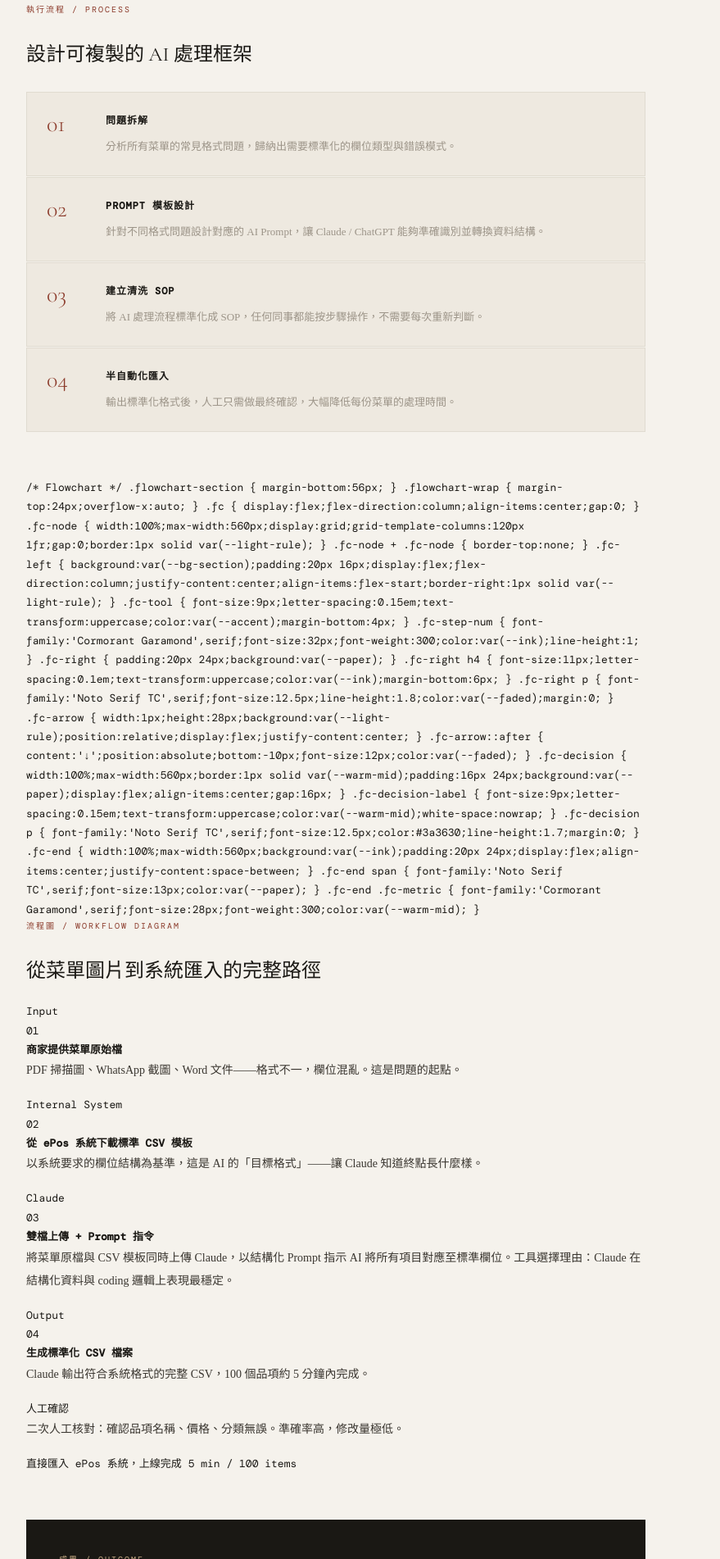
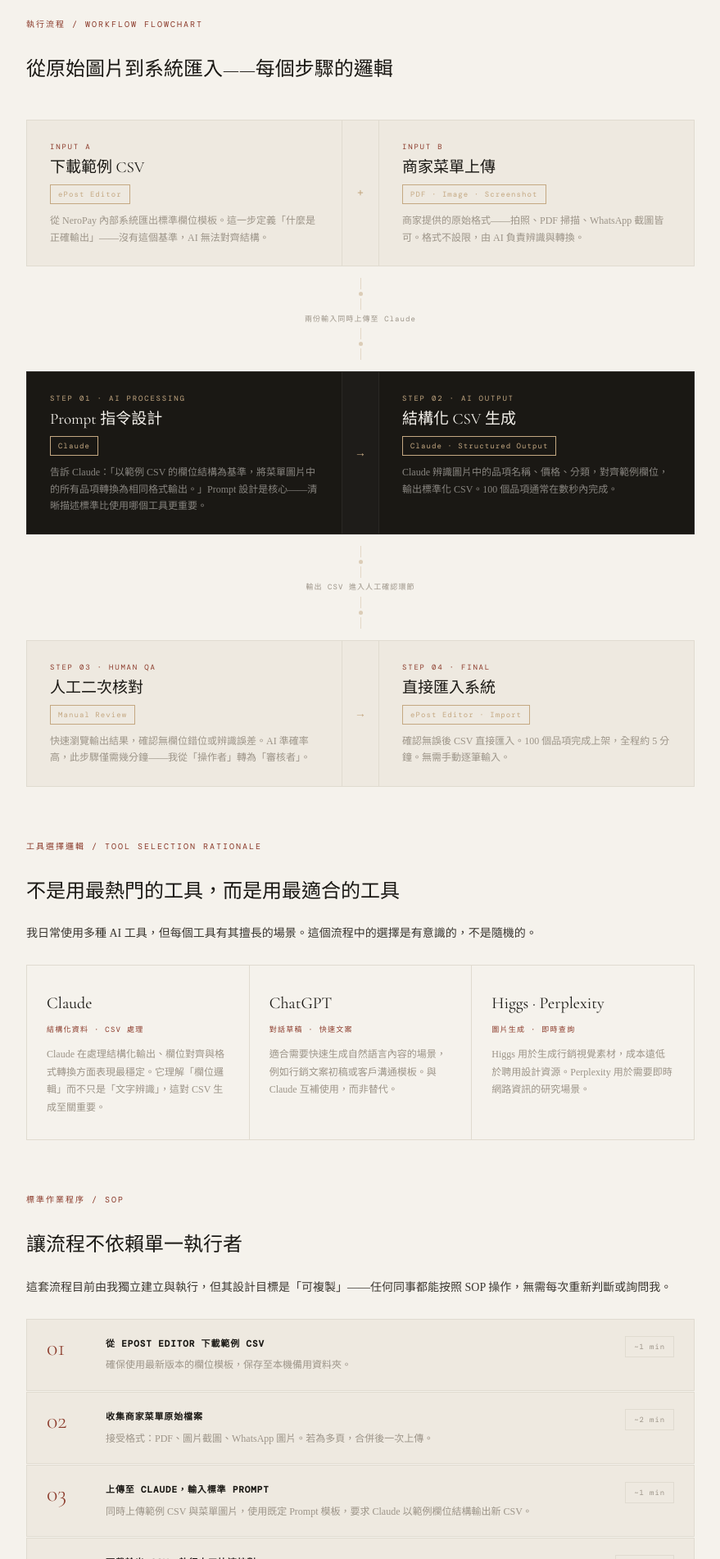
Before and after one commit to ivyliu18/ivy-portfolio, a plain HTML site: page case-b.html in a window 1280 px wide. Shown: the part 898-2800 px from the top of the page at 82% size, without its empty margins (40-919 px from the left). Drawn offline with nearby package versions, Linux system fonts and the light colour scheme; a web font is replaced by a local one.

Commit message:
Update case-b.html

```diff
--- a/case-b.html
+++ b/case-b.html
@@ -24,189 +24,262 @@
   .stat-item { background:var(--paper);padding:28px 24px; }
   .stat-number { font-family:'Cormorant Garamond',serif;font-size:42px;font-weight:300;line-height:1;color:var(--ink);margin-bottom:6px; }
   .stat-label { font-size:10px;letter-spacing:0.12em;text-transform:uppercase;color:var(--faded); }
-  .case-body { padding:72px;max-width:900px; }
+  .case-body { padding:72px;max-width:960px; }
   .section-label { font-size:10px;letter-spacing:0.2em;text-transform:uppercase;color:var(--accent);margin-bottom:24px; }
-  .section-block { margin-bottom:56px; }
+  .section-block { margin-bottom:64px; }
   .section-block h3 { font-family:'Cormorant Garamond',serif;font-size:24px;font-weight:400;margin-bottom:16px; }
   .section-block p { font-family:'Noto Serif TC',serif;font-size:14px;line-height:2;color:#3a3630;margin-bottom:16px; }
-  .process-steps { display:flex;flex-direction:column;gap:1px;margin-top:24px; }
-  .process-step { display:grid;grid-template-columns:48px 1fr;gap:24px;background:var(--bg-section);padding:24px;border:1px solid var(--light-rule); }
+
+  /* FLOWCHART */
+  .flowchart { display:flex;flex-direction:column;align-items:stretch;margin-top:40px; }
+  .flow-row { display:grid;grid-template-columns:1fr 44px 1fr; }
+  .flow-node { background:var(--bg-section);border:1px solid var(--light-rule);padding:24px 28px; }
+  .flow-node.dark { background:var(--ink);border-color:#2a2824; }
+  .flow-node+.flow-node { border-left:none; }
+  .flow-node.dark+.flow-node.dark { border-left:none; }
+  .node-step { font-size:9px;letter-spacing:0.2em;text-transform:uppercase;color:var(--accent);margin-bottom:6px; }
+  .flow-node.dark .node-step { color:var(--warm-mid); }
+  .node-title { font-family:'Cormorant Garamond',serif;font-size:19px;font-weight:400;margin-bottom:8px;line-height:1.2; }
+  .flow-node.dark .node-title { color:var(--paper); }
+  .node-tool { display:inline-block;font-size:9px;letter-spacing:0.12em;padding:3px 9px;border:1px solid var(--warm-mid);color:var(--warm-mid);margin-bottom:10px; }
+  .node-why { font-family:'Noto Serif TC',serif;font-size:12px;line-height:1.7;color:var(--faded); }
+  .flow-node.dark .node-why { color:rgba(245,242,236,0.5); }
+  .flow-mid { display:flex;align-items:center;justify-content:center;border-top:1px solid var(--light-rule);border-bottom:1px solid var(--light-rule);background:var(--bg-section);font-size:14px;color:var(--warm-mid); }
+  .flow-mid.dark { background:#1e1c19;border-color:#2a2824; }
+  .flow-connector { display:flex;flex-direction:column;align-items:center;padding:14px 0;gap:3px; }
+  .flow-dot { width:5px;height:5px;border-radius:50%;background:var(--warm-mid);opacity:0.5; }
+  .flow-line { width:1px;height:14px;background:var(--warm-mid);opacity:0.35; }
+  .flow-connector-label { font-size:9px;letter-spacing:0.12em;color:var(--faded);text-align:center; }
+
+  /* TOOL GRID */
+  .tool-grid { display:grid;grid-template-columns:1fr 1fr 1fr;gap:1px;background:var(--light-rule);border:1px solid var(--light-rule);margin-top:24px; }
+  .tool-card { background:var(--paper);padding:28px 24px; }
+  .tool-name { font-family:'Cormorant Garamond',serif;font-size:20px;font-weight:400;margin-bottom:6px; }
+  .tool-role { font-size:9px;letter-spacing:0.14em;text-transform:uppercase;color:var(--accent);margin-bottom:12px; }
+  .tool-desc { font-family:'Noto Serif TC',serif;font-size:12px;line-height:1.8;color:var(--faded); }
+
+  /* SOP */
+  .sop-steps { display:flex;flex-direction:column;gap:1px;margin-top:24px; }
+  .sop-step { display:grid;grid-template-columns:48px 1fr auto;gap:24px;background:var(--bg-section);padding:20px 24px;border:1px solid var(--light-rule); }
   .step-num { font-family:'Cormorant Garamond',serif;font-size:28px;font-weight:300;color:var(--accent);line-height:1; }
-  .step-content h4 { font-size:12px;letter-spacing:0.08em;text-transform:uppercase;margin-bottom:8px;color:var(--ink); }
-  .step-content p { font-family:'Noto Serif TC',serif;font-size:13px;line-height:1.8;color:var(--faded);margin:0; }
-  .outcome-box { background:var(--ink);color:var(--paper);padding:40px;margin-top:56px; }
+  .step-content h4 { font-size:11px;letter-spacing:0.08em;text-transform:uppercase;margin-bottom:6px;color:var(--ink); }
+  .step-content p { font-family:'Noto Serif TC',serif;font-size:12px;line-height:1.7;color:var(--faded);margin:0; }
+  .step-badge { font-size:9px;letter-spacing:0.1em;padding:4px 10px;border:1px solid var(--light-rule);color:var(--faded);align-self:start;white-space:nowrap; }
+
+  /* OUTCOME */
+  .outcome-box { background:var(--ink);color:var(--paper);padding:40px; }
   .outcome-box .section-label { color:var(--warm-mid); }
   .outcome-box h3 { font-family:'Cormorant Garamond',serif;font-size:28px;font-weight:300;margin-bottom:16px;color:var(--paper); }
   .outcome-box p { font-family:'Noto Serif TC',serif;font-size:14px;line-height:2;color:rgba(245,242,236,0.7); }
-  .rationale-box { border:1px solid var(--light-rule);padding:40px;margin-top:40px; }
+  .outcome-metrics { display:grid;grid-template-columns:1fr 1fr 1fr;gap:1px;background:rgba(255,255,255,0.08);margin-top:32px; }
+  .om-item { padding:24px;background:rgba(255,255,255,0.03); }
+  .om-num { font-family:'Cormorant Garamond',serif;font-size:36px;font-weight:300;color:var(--warm-mid);line-height:1;margin-bottom:4px; }
+  .om-label { font-size:9px;letter-spacing:0.14em;text-transform:uppercase;color:rgba(245,242,236,0.35); }
+
+  .rationale-box { border:1px solid var(--light-rule);padding:40px;margin-top:1px; }
   .rationale-box p { font-family:'Noto Serif TC',serif;font-size:14px;line-height:2;color:#3a3630; }
+
   .back-cta { padding:72px;border-top:1px solid var(--light-rule);display:flex;justify-content:space-between;align-items:center; }
   .back-cta a { font-size:11px;letter-spacing:0.12em;text-transform:uppercase;color:var(--faded);text-decoration:none;transition:color 0.2s; }
   .back-cta a:hover { color:var(--ink); }
   .next-case { text-align:right; }
   .next-label { font-size:10px;letter-spacing:0.14em;text-transform:uppercase;color:var(--faded);margin-bottom:4px; }
   .next-title { font-family:'Cormorant Garamond',serif;font-size:18px;color:var(--ink); }
-  @media(max-width:900px){.case-hero{grid-template-columns:1fr;padding:120px 32px 56px;gap:40px;}.case-body{padding:48px 32px;}.back-cta{padding:48px 32px;flex-direction:column;gap:24px;text-align:center;}nav{padding:16px 24px;}}
+
+  @media(max-width:900px){
+    .case-hero{grid-template-columns:1fr;padding:120px 32px 56px;gap:40px;}
+    .case-body{padding:48px 32px;}
+    .back-cta{padding:48px 32px;flex-direction:column;gap:24px;text-align:center;}
+    nav{padding:16px 24px;}
+    .tool-grid,.outcome-metrics{grid-template-columns:1fr;}
+    .flow-row{grid-template-columns:1fr!important;}
+    .flow-mid{display:none;}
+    .flow-node+.flow-node,.flow-node.dark+.flow-node.dark{border-left:1px solid var(--light-rule);border-top:none;}
+    .sop-step{grid-template-columns:40px 1fr;}.step-badge{display:none;}
+  }
 </style>
 </head>
 <body>
+
 <nav>
   <a class="nav-brand" href="index.html">Ivy · Strategic Operations</a>
   <a class="nav-back" href="index.html#cases">← 返回所有案例</a>
 </nav>
+
 <div class="case-hero">
   <div>
     <div class="case-eyebrow">案例 B / Case B · AI 工作流 · 流程優化</div>
     <h1 class="case-title">AI 驅動的菜單資料<br><em>自動化清洗流程</em></h1>
     <div class="case-meta-row">
       <span class="case-tag">英國 · Fintech</span>
-      <span class="case-tag">Claude + ChatGPT</span>
-      <span class="case-tag">效率提升 ×3</span>
-      <span class="case-tag">半自動化系統</span>
+      <span class="case-tag">Claude · ChatGPT · Higgs</span>
+      <span class="case-tag">100 項目 / 5 分鐘</span>
+      <span class="case-tag">可複製 SOP</span>
     </div>
-    <p class="case-summary">客戶提供的點餐菜單格式混亂——中英混排、格式不一、欄位缺漏。傳統手動處理每份需耗費大量時間。我以 AI 為工具，設計結構化的提示流程，建立半自動化匯入系統，處理時間大幅縮短。</p>
+    <p class="case-summary">商家客戶提供的菜單格式混亂——掃描圖、截圖、中英混排。我以 AI 為工具，設計結構化半自動化流程，將 100 項菜單資料的處理時間壓縮至 5 分鐘，並建立 SOP 供團隊複製執行。</p>
   </div>
   <div>
     <div class="case-stats">
-      <div class="stat-item"><div class="stat-number">×3</div><div class="stat-label">Efficiency Gain</div></div>
+      <div class="stat-item"><div class="stat-number">5<span style="font-size:20px">min</span></div><div class="stat-label">Per 100 Menu Items</div></div>
       <div class="stat-item"><div class="stat-number">0</div><div class="stat-label">Extra Headcount Needed</div></div>
-      <div class="stat-item"><div class="stat-number">100%</div><div class="stat-label">Replicable Across Clients</div></div>
-      <div class="stat-item"><div class="stat-number">AI</div><div class="stat-label">Claude + ChatGPT</div></div>
+      <div class="stat-item"><div class="stat-number">High</div><div class="stat-label">Accuracy Post-Review</div></div>
+      <div class="stat-item"><div class="stat-number">SOP</div><div class="stat-label">Team-Replicable System</div></div>
     </div>
   </div>
 </div>
+
 <div class="case-body">
+
   <div class="section-block">
     <div class="section-label">背景 / Background</div>
     <h3>每一份菜單都是一場格式災難</h3>
-    <p>NeroPay 的商家客戶——多數是中東和土耳其餐廳——在加入服務時需要提交菜單資料供系統匯入。但這些菜單格式極度混亂：有的是 PDF 掃描圖片、有的是 WhatsApp 截圖、有的是中英混排的 Word 文件，欄位名稱、價格格式、分類方式全都不統一。</p>
-    <p>傳統做法是全手動整理，每份菜單需要大量人工時間——而且隨著商家數量增加，這個成本會線性增長。</p>
+    <p>NeroPay 的商家客戶——多數是中東和土耳其餐廳——加入服務時需提交菜單資料供系統匯入。但這些菜單格式極度混亂：PDF 掃描圖片、WhatsApp 截圖、中英混排的 Word 文件，欄位名稱、價格格式、分類方式全都不統一。</p>
+    <p>傳統做法是全手動整理。隨著商家數量增加，這個成本會線性增長——而我的判斷是：這是一個有固定規律的工作，AI 可以介入。</p>
   </div>
+
   <div class="section-block">
-    <div class="section-label">執行流程 / Process</div>
-    <h3>設計可複製的 AI 處理框架</h3>
-    <div class="process-steps">
-      <div class="process-step">
-        <div class="step-num">01</div>
-        <div class="step-content"><h4>問題拆解</h4><p>分析所有菜單的常見格式問題，歸納出需要標準化的欄位類型與錯誤模式。</p></div>
+    <div class="section-label">執行流程 / Workflow Flowchart</div>
+    <h3>從原始圖片到系統匯入——每個步驟的邏輯</h3>
+
+    <div class="flowchart">
+
+      <div class="flow-row">
+        <div class="flow-node">
+          <div class="node-step">Input A</div>
+          <div class="node-title">下載範例 CSV</div>
+          <span class="node-tool">ePost Editor</span>
+          <div class="node-why">從 NeroPay 內部系統匯出標準欄位模板。這一步定義「什麼是正確輸出」——沒有這個基準，AI 無法對齊結構。</div>
         </div>
-      <div class="process-step">
-        <div class="step-num">02</div>
-        <div class="step-content"><h4>Prompt 模板設計</h4><p>針對不同格式問題設計對應的 AI Prompt，讓 Claude / ChatGPT 能夠準確識別並轉換資料結構。</p></div>
-      </div>
-      <div class="process-step">
-        <div class="step-num">03</div>
-        <div class="step-content"><h4>建立清洗 SOP</h4><p>將 AI 處理流程標準化成 SOP，任何同事都能按步驟操作，不需要每次重新判斷。</p></div>
-      </div>
-      <div class="process-step">
-        <div class="step-num">04</div>
-        <div class="step-content"><h4>半自動化匯入</h4><p>輸出標準化格式後，人工只需做最終確認，大幅降低每份菜單的處理時間。</p></div>
-      </div>
-    </div>
-  </div>
-  /* Flowchart */
-  .flowchart-section { margin-bottom:56px; }
-  .flowchart-wrap { margin-top:24px;overflow-x:auto; }
-  .fc { display:flex;flex-direction:column;align-items:center;gap:0; }
-  .fc-node { width:100%;max-width:560px;display:grid;grid-template-columns:120px 1fr;gap:0;border:1px solid var(--light-rule); }
-  .fc-node + .fc-node { border-top:none; }
-  .fc-left { background:var(--bg-section);padding:20px 16px;display:flex;flex-direction:column;justify-content:center;align-items:flex-start;border-right:1px solid var(--light-rule); }
-  .fc-tool { font-size:9px;letter-spacing:0.15em;text-transform:uppercase;color:var(--accent);margin-bottom:4px; }
-  .fc-step-num { font-family:'Cormorant Garamond',serif;font-size:32px;font-weight:300;color:var(--ink);line-height:1; }
-  .fc-right { padding:20px 24px;background:var(--paper); }
-  .fc-right h4 { font-size:11px;letter-spacing:0.1em;text-transform:uppercase;color:var(--ink);margin-bottom:6px; }
-  .fc-right p { font-family:'Noto Serif TC',serif;font-size:12.5px;line-height:1.8;color:var(--faded);margin:0; }
-  .fc-arrow { width:1px;height:28px;background:var(--light-rule);position:relative;display:flex;justify-content:center; }
-  .fc-arrow::after { content:'↓';position:absolute;bottom:-10px;font-size:12px;color:var(--faded); }
-  .fc-decision { width:100%;max-width:560px;border:1px solid var(--warm-mid);padding:16px 24px;background:var(--paper);display:flex;align-items:center;gap:16px; }
-  .fc-decision-label { font-size:9px;letter-spacing:0.15em;text-transform:uppercase;color:var(--warm-mid);white-space:nowrap; }
-  .fc-decision p { font-family:'Noto Serif TC',serif;font-size:12.5px;color:#3a3630;line-height:1.7;margin:0; }
-  .fc-end { width:100%;max-width:560px;background:var(--ink);padding:20px 24px;display:flex;align-items:center;justify-content:space-between; }
-  .fc-end span { font-family:'Noto Serif TC',serif;font-size:13px;color:var(--paper); }
-  .fc-end .fc-metric { font-family:'Cormorant Garamond',serif;font-size:28px;font-weight:300;color:var(--warm-mid); }
-  <div class="section-block flowchart-section">
-    <div class="section-label">流程圖 / Workflow Diagram</div>
-    <h3>從菜單圖片到系統匯入的完整路徑</h3>
-    <div class="flowchart-wrap">
-      <div class="fc">
-
-        <div class="fc-node">
-          <div class="fc-left">
-            <div class="fc-tool">Input</div>
-            <div class="fc-step-num">01</div>
-          </div>
-          <div class="fc-right">
-            <h4>商家提供菜單原始檔</h4>
-            <p>PDF 掃描圖、WhatsApp 截圖、Word 文件——格式不一，欄位混亂。這是問題的起點。</p>
+        <div class="flow-mid">+</div>
+        <div class="flow-node">
+          <div class="node-step">Input B</div>
+          <div class="node-title">商家菜單上傳</div>
+          <span class="node-tool">PDF · Image · Screenshot</span>
+          <div class="node-why">商家提供的原始格式——拍照、PDF 掃描、WhatsApp 截圖皆可。格式不設限，由 AI 負責辨識與轉換。</div>
         </div>
       </div>
 
-        <div class="fc-arrow"></div>
+      <div class="flow-connector">
+        <div class="flow-line"></div><div class="flow-dot"></div><div class="flow-line"></div>
+        <div class="flow-connector-label">兩份輸入同時上傳至 Claude</div>
+        <div class="flow-line"></div><div class="flow-dot"></div><div class="flow-line"></div>
+      </div>
 
-        <div class="fc-node">
-          <div class="fc-left">
-            <div class="fc-tool">Internal System</div>
-            <div class="fc-step-num">02</div>
+      <div class="flow-row">
+        <div class="flow-node dark">
+          <div class="node-step">Step 01 · AI Processing</div>
+          <div class="node-title">Prompt 指令設計</div>
+          <span class="node-tool">Claude</span>
+          <div class="node-why">告訴 Claude：「以範例 CSV 的欄位結構為基準，將菜單圖片中的所有品項轉換為相同格式輸出。」Prompt 設計是核心——清晰描述標準比使用哪個工具更重要。</div>
         </div>
-          <div class="fc-right">
-            <h4>從 ePos 系統下載標準 CSV 模板</h4>
-            <p>以系統要求的欄位結構為基準，這是 AI 的「目標格式」——讓 Claude 知道終點長什麼樣。</p>
+        <div class="flow-mid dark">→</div>
+        <div class="flow-node dark">
+          <div class="node-step">Step 02 · AI Output</div>
+          <div class="node-title">結構化 CSV 生成</div>
+          <span class="node-tool">Claude · Structured Output</span>
+          <div class="node-why">Claude 辨識圖片中的品項名稱、價格、分類，對齊範例欄位，輸出標準化 CSV。100 個品項通常在數秒內完成。</div>
         </div>
       </div>
 
-        <div class="fc-arrow"></div>
-
-        <div class="fc-node">
-          <div class="fc-left">
-            <div class="fc-tool">Claude</div>
-            <div class="fc-step-num">03</div>
-          </div>
-          <div class="fc-right">
-            <h4>雙檔上傳 + Prompt 指令</h4>
-            <p>將菜單原檔與 CSV 模板同時上傳 Claude，以結構化 Prompt 指示 AI 將所有項目對應至標準欄位。工具選擇理由：Claude 在結構化資料與 coding 邏輯上表現最穩定。</p>
-          </div>
+      <div class="flow-connector">
+        <div class="flow-line"></div><div class="flow-dot"></div><div class="flow-line"></div>
+        <div class="flow-connector-label">輸出 CSV 進入人工確認環節</div>
+        <div class="flow-line"></div><div class="flow-dot"></div><div class="flow-line"></div>
       </div>
 
-        <div class="fc-arrow"></div>
-
-        <div class="fc-node">
-          <div class="fc-left">
-            <div class="fc-tool">Output</div>
-            <div class="fc-step-num">04</div>
+      <div class="flow-row">
+        <div class="flow-node">
+          <div class="node-step">Step 03 · Human QA</div>
+          <div class="node-title">人工二次核對</div>
+          <span class="node-tool">Manual Review</span>
+          <div class="node-why">快速瀏覽輸出結果，確認無欄位錯位或辨識誤差。AI 準確率高，此步驟僅需幾分鐘——我從「操作者」轉為「審核者」。</div>
         </div>
-          <div class="fc-right">
-            <h4>生成標準化 CSV 檔案</h4>
-            <p>Claude 輸出符合系統格式的完整 CSV，100 個品項約 5 分鐘內完成。</p>
+        <div class="flow-mid">→</div>
+        <div class="flow-node">
+          <div class="node-step">Step 04 · Final</div>
+          <div class="node-title">直接匯入系統</div>
+          <span class="node-tool">ePost Editor · Import</span>
+          <div class="node-why">確認無誤後 CSV 直接匯入。100 個品項完成上架，全程約 5 分鐘。無需手動逐筆輸入。</div>
         </div>
-        </div>
-
-        <div class="fc-arrow"></div>
-
-        <div class="fc-decision">
-          <div class="fc-decision-label">人工確認</div>
-          <p>二次人工核對：確認品項名稱、價格、分類無誤。準確率高，修改量極低。</p>
-        </div>
-
-        <div class="fc-arrow"></div>
-
-        <div class="fc-end">
-          <span>直接匯入 ePos 系統，上線完成</span>
-          <span class="fc-metric">5 min / 100 items</span>
       </div>
 
     </div>
   </div>
+
+  <div class="section-block">
+    <div class="section-label">工具選擇邏輯 / Tool Selection Rationale</div>
+    <h3>不是用最熱門的工具，而是用最適合的工具</h3>
+    <p>我日常使用多種 AI 工具，但每個工具有其擅長的場景。這個流程中的選擇是有意識的，不是隨機的。</p>
+    <div class="tool-grid">
+      <div class="tool-card">
+        <div class="tool-name">Claude</div>
+        <div class="tool-role">結構化資料 · CSV 處理</div>
+        <div class="tool-desc">Claude 在處理結構化輸出、欄位對齊與格式轉換方面表現最穩定。它理解「欄位邏輯」而不只是「文字辨識」，這對 CSV 生成至關重要。</div>
       </div>
+      <div class="tool-card">
+        <div class="tool-name">ChatGPT</div>
+        <div class="tool-role">對話草稿 · 快速文案</div>
+        <div class="tool-desc">適合需要快速生成自然語言內容的場景，例如行銷文案初稿或客戶溝通模板。與 Claude 互補使用，而非替代。</div>
+      </div>
+      <div class="tool-card">
+        <div class="tool-name">Higgs · Perplexity</div>
+        <div class="tool-role">圖片生成 · 即時查詢</div>
+        <div class="tool-desc">Higgs 用於生成行銷視覺素材，成本遠低於聘用設計資源。Perplexity 用於需要即時網路資訊的研究場景。</div>
+      </div>
+    </div>
+  </div>
+
+  <div class="section-block">
+    <div class="section-label">標準作業程序 / SOP</div>
+    <h3>讓流程不依賴單一執行者</h3>
+    <p>這套流程目前由我獨立建立與執行，但其設計目標是「可複製」——任何同事都能按照 SOP 操作，無需每次重新判斷或詢問我。</p>
+    <div class="sop-steps">
+      <div class="sop-step">
+        <div class="step-num">01</div>
+        <div class="step-content"><h4>從 ePost Editor 下載範例 CSV</h4><p>確保使用最新版本的欄位模板，保存至本機備用資料夾。</p></div>
+        <div class="step-badge">~1 min</div>
+      </div>
+      <div class="sop-step">
+        <div class="step-num">02</div>
+        <div class="step-content"><h4>收集商家菜單原始檔案</h4><p>接受格式：PDF、圖片截圖、WhatsApp 圖片。若為多頁，合併後一次上傳。</p></div>
+        <div class="step-badge">~2 min</div>
+      </div>
+      <div class="sop-step">
+        <div class="step-num">03</div>
+        <div class="step-content"><h4>上傳至 Claude，輸入標準 Prompt</h4><p>同時上傳範例 CSV 與菜單圖片，使用既定 Prompt 模板，要求 Claude 以範例欄位結構輸出新 CSV。</p></div>
+        <div class="step-badge">~1 min</div>
+      </div>
+      <div class="sop-step">
+        <div class="step-num">04</div>
+        <div class="step-content"><h4>下載輸出 CSV，執行人工快速核對</h4><p>重點檢查：品項名稱辨識、價格欄位、分類正確性。發現異常則局部手動修正。</p></div>
+        <div class="step-badge">~2–3 min</div>
+      </div>
+      <div class="sop-step">
+        <div class="step-num">05</div>
+        <div class="step-content"><h4>匯入 ePost Editor，完成上架</h4><p>使用系統匯入功能直接載入 CSV，確認品項數量與預期相符後完成。</p></div>
+        <div class="step-badge">~1 min</div>
+      </div>
+    </div>
+  </div>
+
   <div class="outcome-box">
     <div class="section-label">成果 / Outcome</div>
-    <h3>從全手動到人工確認</h3>
-    <p>處理時間大幅縮短，人力投入從全手動降至最終人工確認，且整套流程可複製應用於所有同類商家客戶。隨著商家數量增加，這個系統的邊際成本趨近於零。</p>
+    <h3>從逐筆輸入到五分鐘完成</h3>
+    <p>這套流程將商家菜單上架的邊際成本壓縮至接近零。隨著商家數量增加，系統規模化能力不受人力限制，且整套 SOP 設計為可完整交接——我從執行者轉為流程設計者。</p>
+    <div class="outcome-metrics">
+      <div class="om-item"><div class="om-num">5 min</div><div class="om-label">100 Items Processing Time</div></div>
+      <div class="om-item"><div class="om-num">High</div><div class="om-label">Accuracy After QA Review</div></div>
+      <div class="om-item"><div class="om-num">0</div><div class="om-label">Extra Headcount Required</div></div>
     </div>
+  </div>
+
   <div class="rationale-box">
     <div class="section-label">我的判斷 / Rationale</div>
-    <p>我的判斷是：AI 的價值不在於取代思考，而在於取代重複。菜單清洗是一個有固定規律的工作——一旦你能描述清楚「什麼是標準格式」，AI 就能幫你執行。設計 Prompt 本質上是在寫規則，而不是在用工具。這個思維讓我在使用 AI 工具時始終從「問題結構」出發，而不是從「這個工具能做什麼」出發。</p>
+    <p>選擇 Claude 而非其他工具，是因為這個問題的本質是「結構轉換」，而不是「文字生成」。Claude 在理解欄位邏輯、對齊格式輸出方面更為穩定。我的判斷是：AI 的價值不在於取代思考，而在於取代重複——菜單清洗有固定規律，一旦能清楚描述「什麼是標準格式」，AI 就能可靠執行。設計 Prompt 的過程，本質上是在寫規則，而不只是在使用工具。這個思維讓我在使用 AI 時始終從「問題結構」出發，而不是從「這個工具能做什麼」出發。</p>
   </div>
+
 </div>
+
 <div class="back-cta">
   <a href="index.html#cases">← 返回所有案例</a>
   <div class="next-case">
@@ -214,5 +287,6 @@
     <a href="case-c.html" class="next-title">案例 C — 招聘與新人培訓系統 →</a>
   </div>
 </div>
+
 </body>
 </html>
```
Lines whose indentation alone changed are shown as unchanged.
